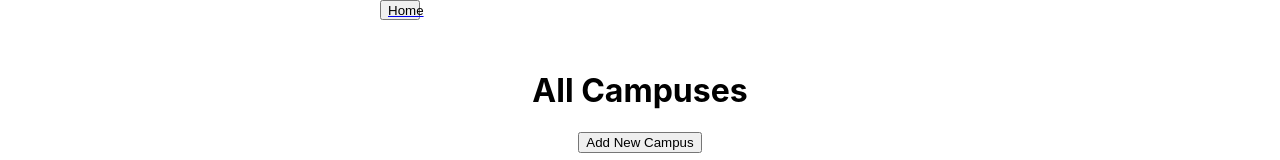
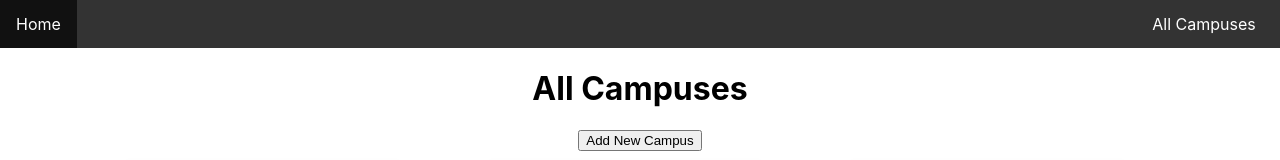
Before and after one commit to trekkatlant/campus_client, a React (Create React App) app: page /campuses in a window 1280 px wide. Shown: the top 160 px of the page. Built offline with nearby package versions, Linux system fonts and the light colour scheme.

Commit message:
added styling to navbar fixed #25

```diff
--- a/src/components/navbar.js
+++ b/src/components/navbar.js
@@ -10,11 +10,16 @@ class Navbar extends Component{
     render(){
         return(
             <div className="navbar">
+            <ul>
             <Link to ="/">
-               <button className="homebutton">
-                Home
-               </button>
-               </Link>
+               <li>Home</li>
+            </Link>
+            <Link to ="/campuses">
+                <li className="campuses">
+                    All Campuses
+                </li>
+            </Link>
+            </ul>
             </div>
         );
     }
--- a/src/styles/Navbar.css
+++ b/src/styles/Navbar.css
@@ -1,9 +1,25 @@
-.navbar{
-    height:50px;
-    width:800px;
+
+ul{
+    list-style-type: none;
+  margin: 0;
+  padding: 0;
+  overflow: hidden;
+  background-color: #333;
 }
-.homebutton{
-    height: 20px;
-    width: 40px;
+li{
+    float:left;
+    display: block;
+    color: white;
+    text-align: center;
+    padding: 14px 16px;
+    text-decoration: none;
+}
+.campuses{
+    float: right;
+    color: white;
+    width: 120px;
+}
 
-}
+li:hover:not(.active) {
+    background-color: #111;
+  }
```
